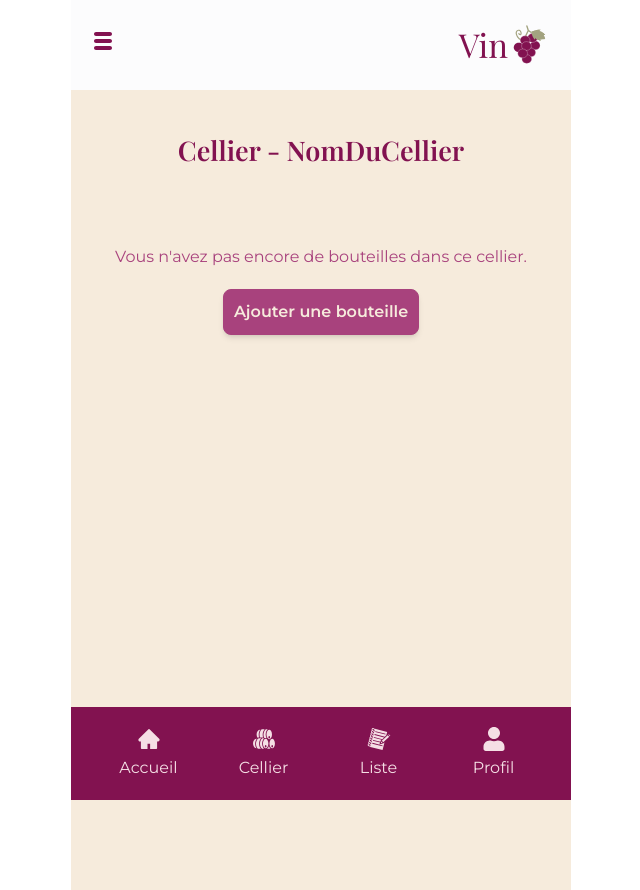
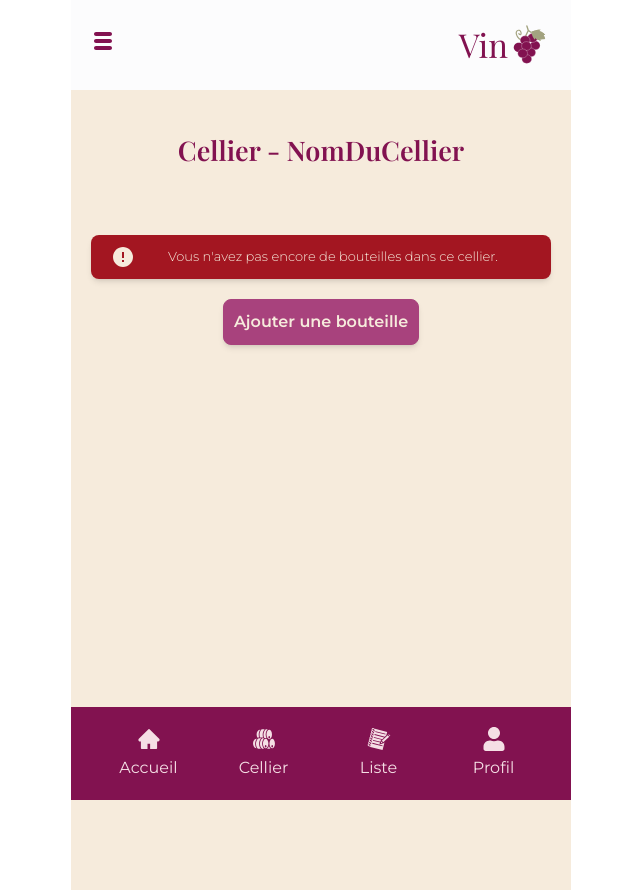
Before and after one commit to cambreau/Vino, a React (Vite) app in the folder frontend/: page /celliers in a window 1280 px wide. Shown: the whole page, without its empty margins (319-959 px from the left). Built offline with nearby package versions, Linux system fonts and the light colour scheme; a web font is replaced by a local one.

Commit message:
Utiliser message component a la place de balise p

```diff
--- a/frontend/src/pages/Cellier.jsx
+++ b/frontend/src/pages/Cellier.jsx
@@ -1,6 +1,7 @@
 import MenuEnHaut from "../components/components-partages/MenuEnHaut/MenuEnHaut";
 import MenuEnBas from "../components/components-partages/MenuEnBas/MenuEnBas";
 import Bouton from "../components/components-partages/Boutons/Bouton";
+import Message from "../components/components-partages/Message/Message";
 
 function Celliers() {
   return (
@@ -18,9 +19,12 @@ function Celliers() {
           <article className="mt-(--rythme-base) p-(--rythme-serre) min-h-[200px] flex flex-col items-center justify-center">
             {/* Contenu des bouteilles dans le cellier à ajouter ici */}
             {/* Message lorsque le cellier est vide */}
-            <p className="mb-(--rythme-base) text-center text-principal-200">
-              Vous n'avez pas encore de bouteilles dans ce cellier.
-            </p>
+            <div className="mb-(--rythme-base) w-full ">
+              <Message
+                type="erreur"
+                texte="Vous n'avez pas encore de bouteilles dans ce cellier."
+              />
+            </div>
             {/* Bouton CTA vers l'ajout d'une bouteille (catalogue) */}
             <Bouton
               taille="moyen"
```
